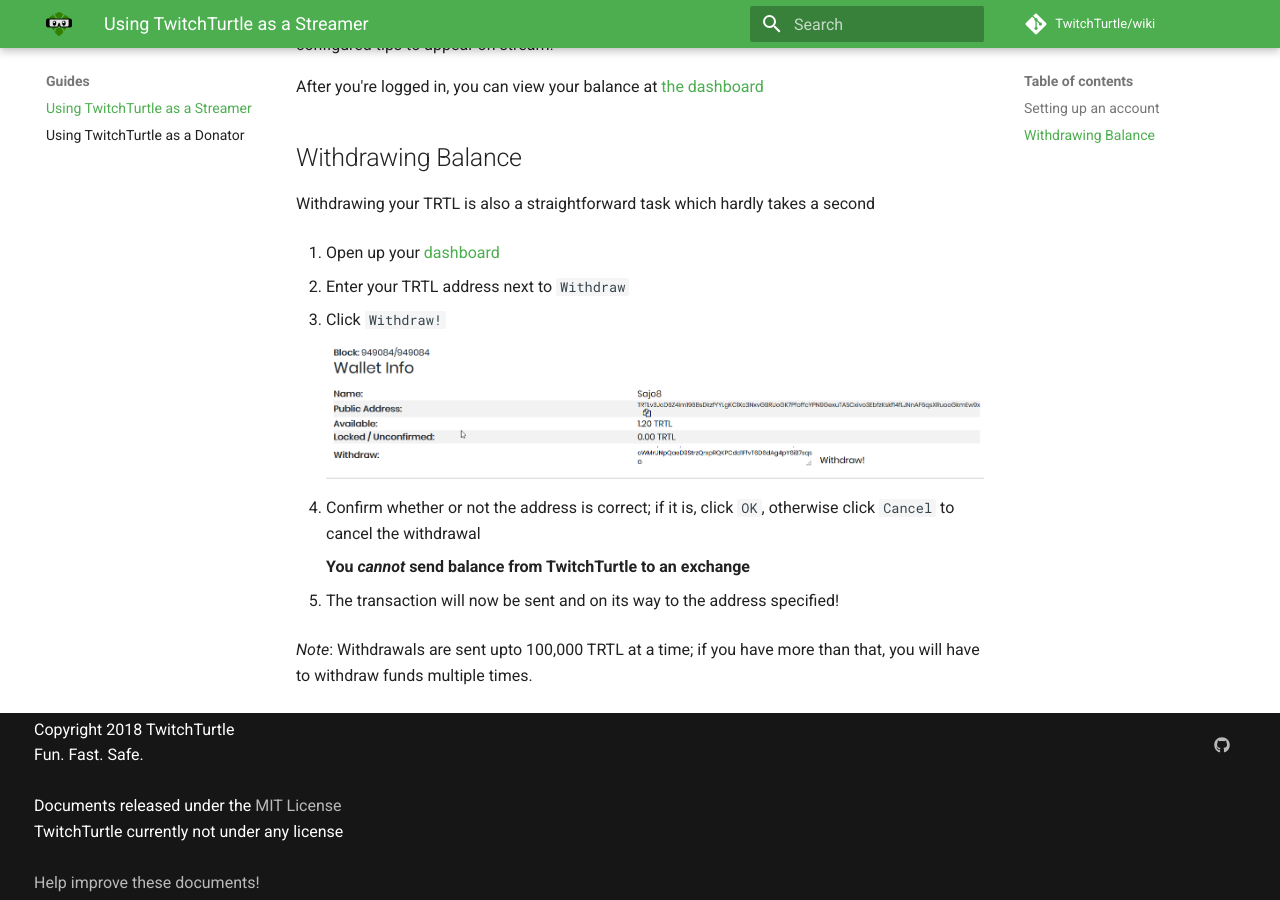
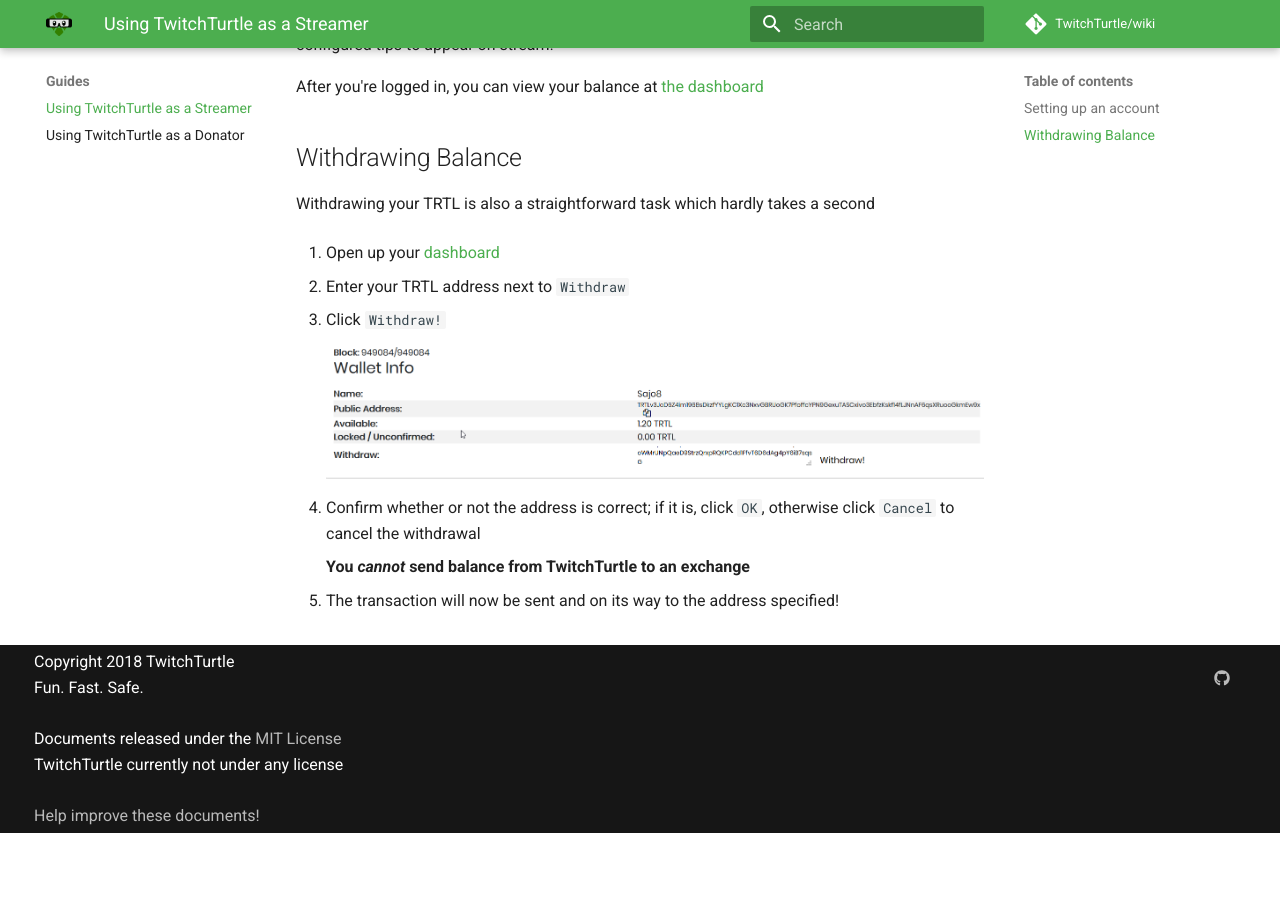
Before and after one commit to TwitchTurtle/Wiki, an MkDocs documentation site: the page built from docs/guides/stream.md, in a window 1280 px wide and 900 px high, scrolled down 1004 px. Built offline with MkDocs 1.6.1 and Material for MkDocs 9.7.7, drawn with Linux system fonts in a browser that asks for light colours; comment, search, counter and statistics services are not loaded; after the commit the page ends 1837 px from its top, so only the background shows below that.

Commit message:
No more limits to withdraws

```diff
--- a/docs/guides/stream.md
+++ b/docs/guides/stream.md
@@ -37,5 +37,3 @@ Withdrawing your TRTL is also a straightforward task which hardly takes a second
     **You *cannot* send balance from TwitchTurtle to an exchange**
 
 5. The transaction will now be sent and on its way to the address specified!
-
-*Note*: Withdrawals are sent upto 100,000 TRTL at a time; if you have more than that, you will have to withdraw funds multiple times.
```
